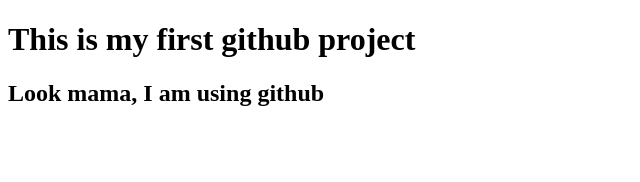
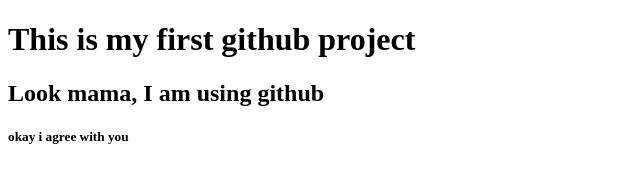
Before and after one commit to sohanrsohag/my-first-website, a plain HTML site: page index.html in a window 1280 px wide. Shown: the whole page, without its empty margins (0-640 px from the left). Drawn offline with Linux system fonts and the light colour scheme.

Commit message:
ok aggrement

```diff
--- a/index.html
+++ b/index.html
@@ -8,6 +8,7 @@
 <body>
     <h1>This is my first github project</h1>
     <h2>Look mama, I am using github</h2>
+    <h5>okay i agree with you</h5>
 
 </body>
 </html>
```
